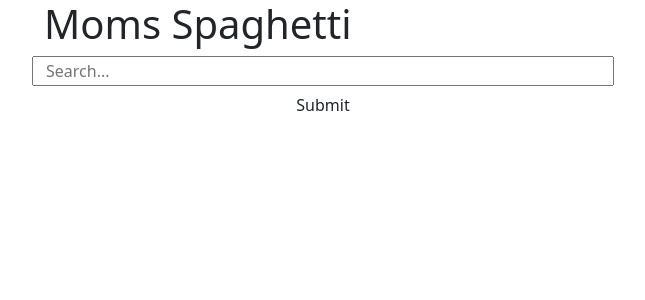
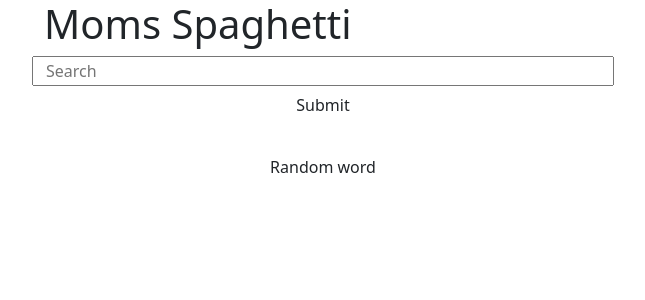
Before and after one commit to tommycroot/project2, a React (Create React App) app: page / in a window 1280 px wide. Shown: the top 300 px of the page, without its empty margins (317-962 px from the left). Built offline with nearby package versions, Linux system fonts and the light colour scheme; the HTML template or start-up script is replaced by a standard one.

Commit message:
Random Button to Input Field

```diff
--- a/src/App.js
+++ b/src/App.js
@@ -9,6 +9,7 @@ const App = () => {
 
   const [ output, setOutput ] = useState([])
   const [ input, setInput ] = useState('')
+  const [ randomWord, setRandomWord ] = useState('')
 
   const authenticated = axios.create({
     baseURL: 'https://api.api-ninjas.com/v1/',
@@ -25,7 +26,10 @@ const App = () => {
   const handleSubmit = (e) => {
     e.preventDefault()
     const getData = async () => {
+      randomWord.word && setInput(randomWord.word)
+      console.log('input', input)
       try {
+        randomWord.word && setInput(randomWord.word)
         const { data } = await authenticated.get(`rhyme?word=${input}`)
         setOutput(data)
       } catch (error) {
@@ -33,22 +37,38 @@ const App = () => {
       }
     }
     getData()
+  }
 
+
+  const submitRandom = (e) => {
+    e.preventDefault()
+    const getWord = async () => {
+      try {
+        const { data } = await authenticated.get('randomword')
+        setRandomWord(data)
+        setInput(randomWord.word)
+        console.log(input)
+      } catch (error) {
+        console.log(error)
+      }
+    }
+    getWord()
   }
 
   console.log(output)
-
+  console.log(input)
 
   return (
     <Container>
       <Col as="form" xs={{ span: 10, offset: 1 }} sm={{ span: 8, offset: 2 }} md={{ span: 6, offset: 3 }} onSubmit={handleSubmit}>
         <Row>
           <h1>Moms Spaghetti</h1>
-          <input type="text" name="search" placeholder='Search...' value={input} onChange={handleChange} />
+          <input type="text" name="search" placeholder={!randomWord ? 'Search' : randomWord.word} value={!randomWord ? input : randomWord.word } onChange={handleChange} />
           <button className='btn w-100 mb-4'>Submit</button>
+          <button className='btn w-100 mb-4' onClick={submitRandom}>Random word</button>
           { output.length > 0 &&
             <ul>
-              {output.map(word => <li key={word}>{word}</li>)}
+              {output.map((word, i) => <li key={i}>{word}</li>)}
             </ul>
           }
         </Row>
```
